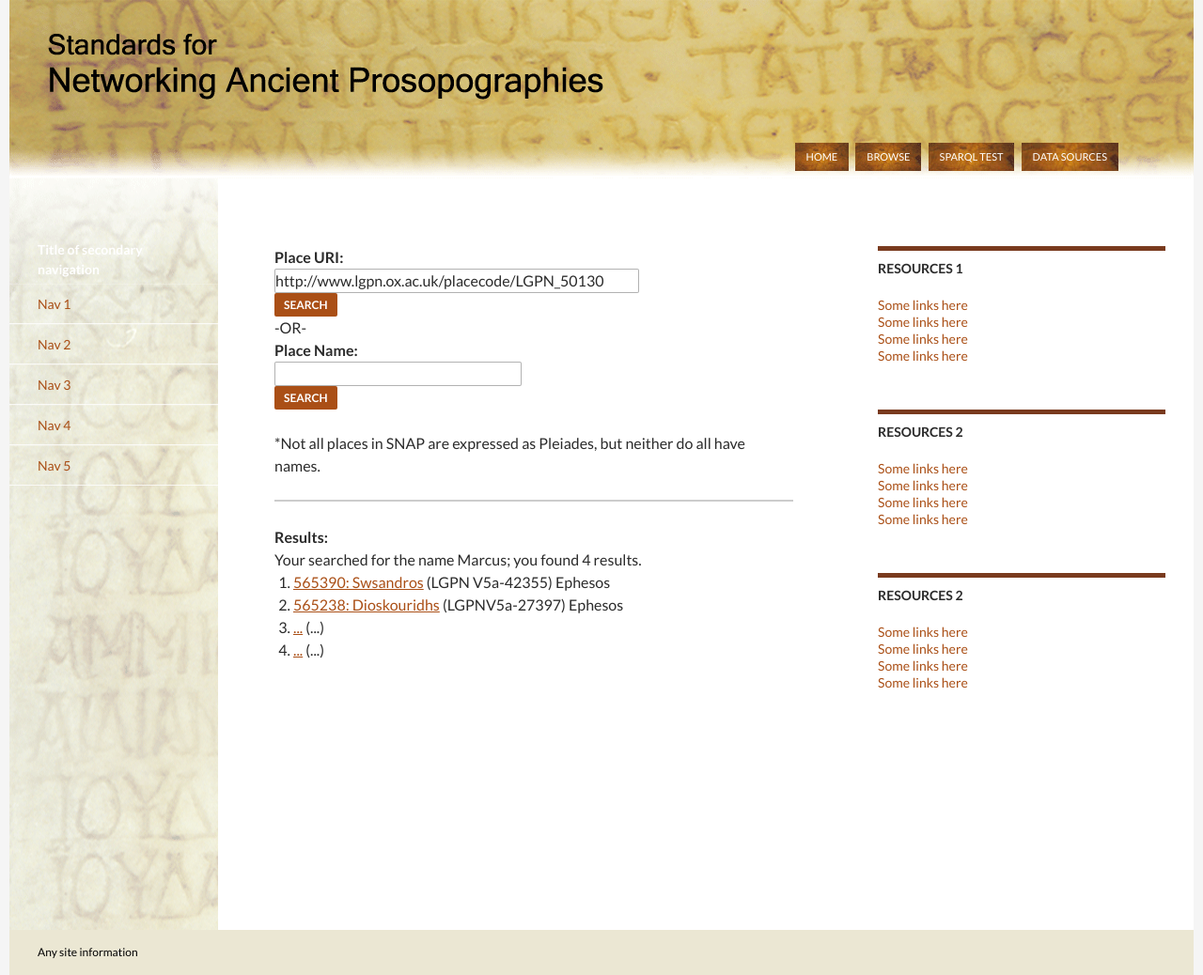
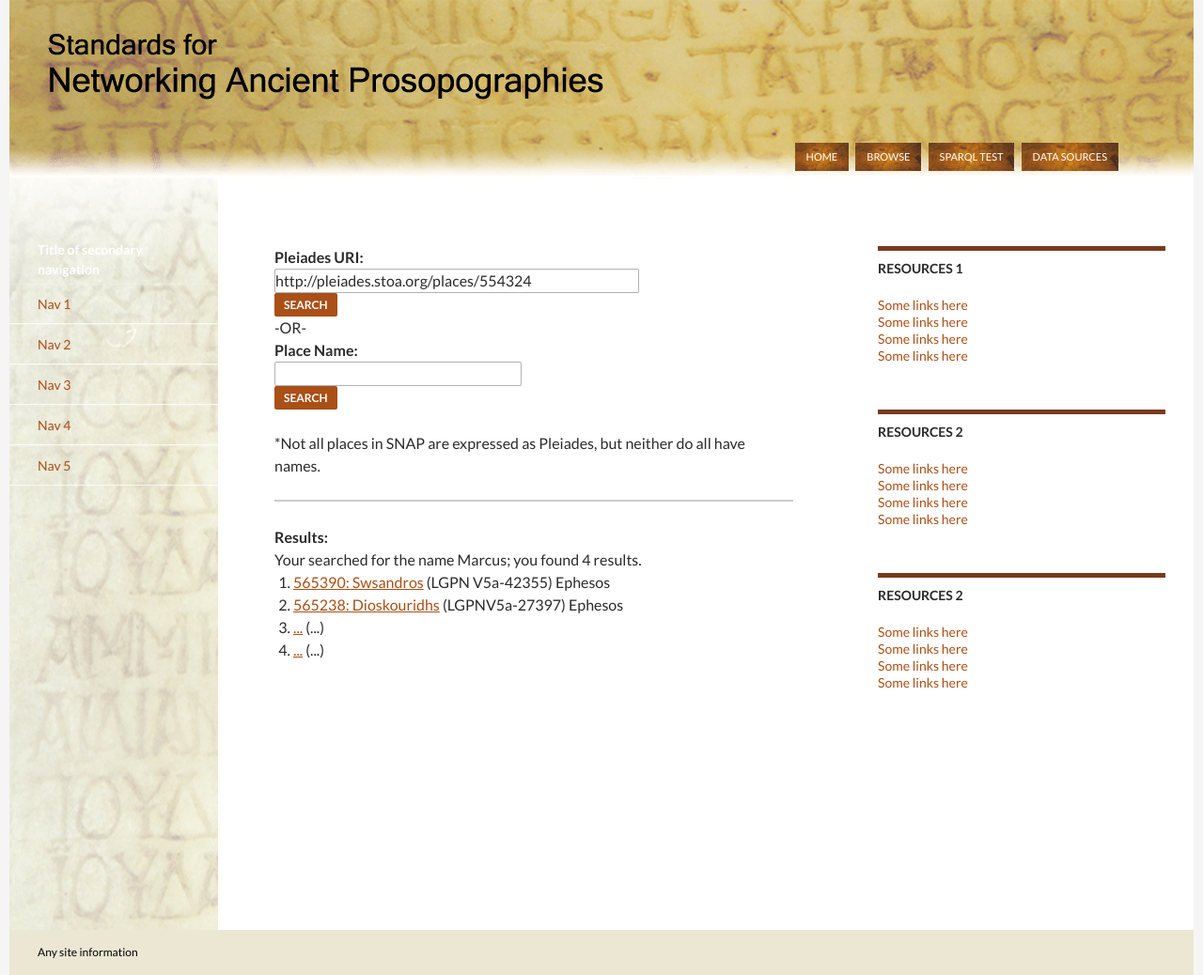
Before and after one commit to SNAPminions/snapcode, a Django app: template django/root/sparqlquery/templates/placeSearch.html in a window 1280 px wide. Shown: the whole page at 94% size. Run offline with Django 3.2, Linux system fonts and the light colour scheme; the template is opened without the code that fills it, so the values that code supplies are empty; parts of the project's set-up code (start-up, migrations or seed data) failed here and were passed over.

Commit message:
Changed titles for ID and place searches
Changed titles for ID and place searches

```diff
--- a/django/root/sparqlquery/templates/IDsearch.html
+++ b/django/root/sparqlquery/templates/IDsearch.html
@@ -40,7 +40,7 @@
 				<div id="content" class="site-content" role="main">
 					<div class="personSearch">
 						<table>
-							<tr><td colspan="2"><h4>Search By SNAP ID</h4></td></tr>
+							<tr><td colspan="2"><h4>Search by SNAP ID</h4></td></tr>
 
 
 								<tr>
@@ -62,7 +62,7 @@
 								</tr>
 
 
-								<tr><td colspan="3"></br><h4>Search By original ID</h4></td></tr>
+								<tr><td colspan="3"></br><h4>Search by original ID</h4></td></tr>
 
 
 								<tr>
@@ -73,6 +73,8 @@
 										<option value="LGPN">LGPN</option>
 										<option value="TM">TM</option>
 										<option value="PIR">PIR</option>
+										<option value="BritishMuseum">British Museum</option>
+										<option value="Viaf">VIAF</option>
 									</select></td>
 
 									<td><button class="searchbutton" type="button">Search</button></td>
--- a/django/root/sparqlquery/templates/placeSearch.html
+++ b/django/root/sparqlquery/templates/placeSearch.html
@@ -41,8 +41,8 @@
 					<div class="personSearch">
 					<table>
 						<tr>
-							<td><b>Place URI:</b></td>
-							<td><input class="searchbox" type="text" name="snapID" value="http://www.lgpn.ox.ac.uk/placecode/LGPN_50130" size="45"></td>
+							<td><b>Pleiades URI:</b></td>
+							<td><input class="searchbox" type="text" name="snapID" value="http://pleiades.stoa.org/places/554324" size="45"></td>
 							<td><button class="searchbutton" type="button">Search</button></td>
 						</tr>
 						<tr>
```
